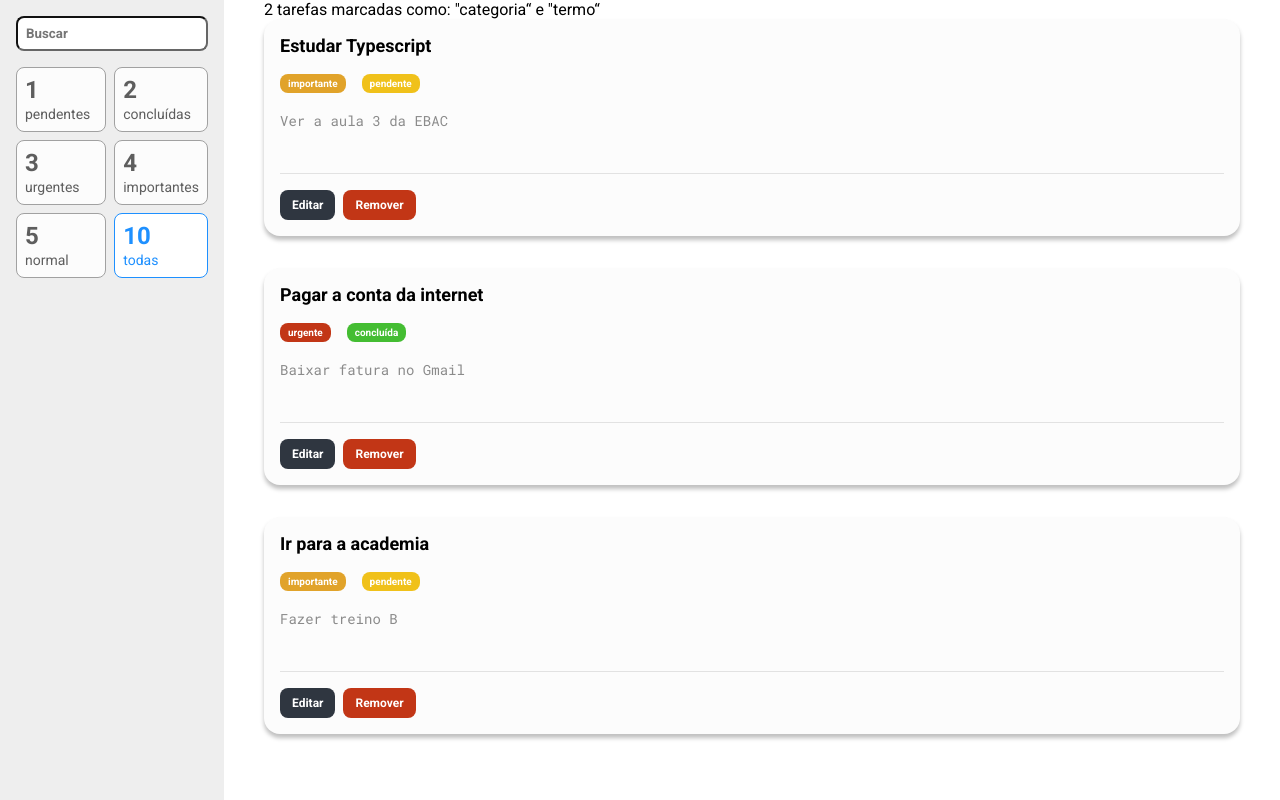
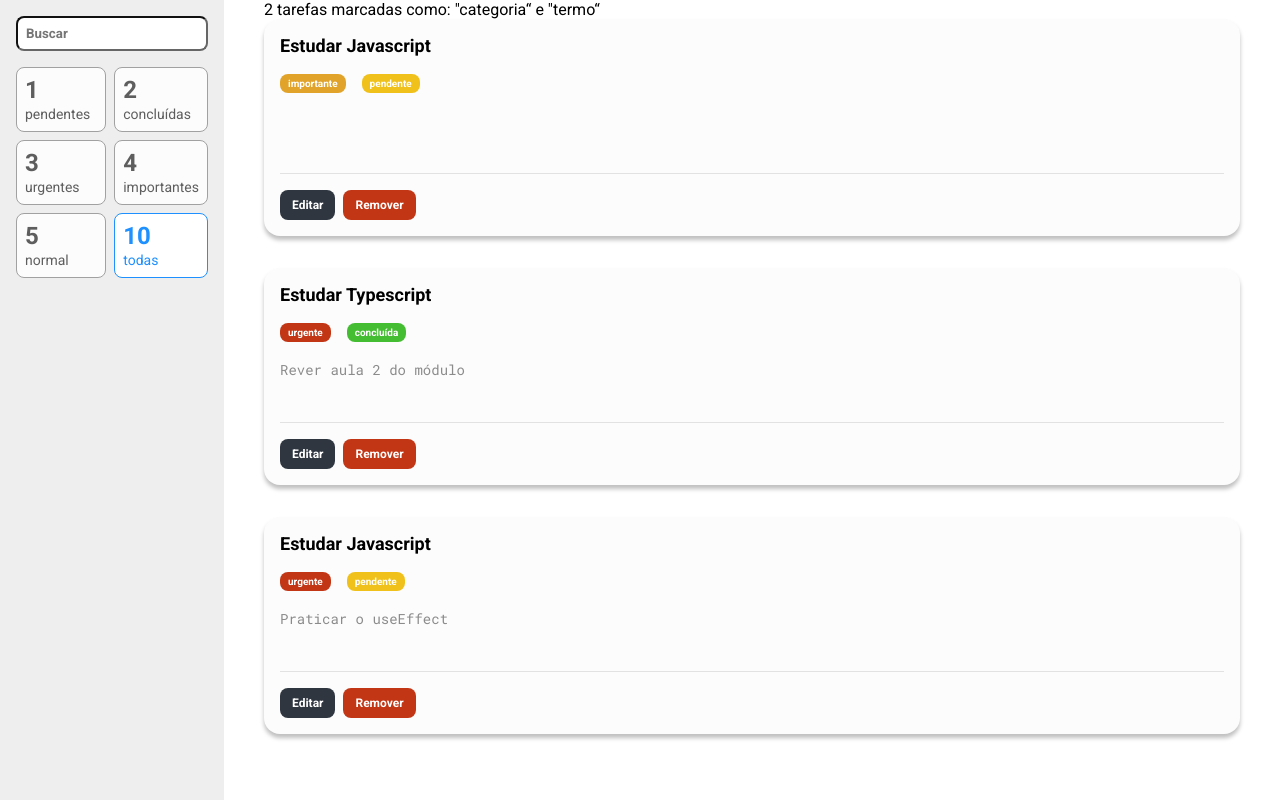
Before and after one commit to pedroeso/lista-de-contatos, a React (Create React App) app: page / in a window 1280 px wide. Built offline with nearby package versions, Linux system fonts and the light colour scheme.

Commit message:
configurando o redux!

```diff
--- a/src/containers/ListaDeTarefas/index.tsx
+++ b/src/containers/ListaDeTarefas/index.tsx
@@ -1,31 +1,17 @@
+import { useSelector } from 'react-redux'
+
 import Tarefa from '../../components/FiltroCard/Tarefa'
 import { Container } from './styles'
-import * as enums from '../../utils/enums/Tarefa'
+import { RootReducer } from '../../store'
 
-const tarefas = [
-  {
-    titulo: 'Estudar Typescript',
-    descricao: 'Ver a aula 3 da EBAC',
-    prioridade: enums.Prioridade.IMPORTANTE,
-    status: enums.Status.PENDENTE
-  },
-  {
-    titulo: 'Pagar a conta da internet',
-    descricao: 'Baixar fatura no Gmail',
-    prioridade: enums.Prioridade.URGENTE,
-    status: enums.Status.CONCLUIDA
-  },
-  {
-    titulo: 'Ir para a academia',
-    descricao: 'Fazer treino B',
-    prioridade: enums.Prioridade.IMPORTANTE,
-    status: enums.Status.PENDENTE
-  }
-]
+const ListaDeTarefas = () => {
+  const { tarefas } = useSelector((state: RootReducer) => state)
 
-const ListaDeTarefas = () => (
+  return (
     <Container>
-    <p>2 tarefas marcadas como: &quot;categoria&ldquo; e &quot;termo&ldquo;</p>
+      <p>
+        2 tarefas marcadas como: &quot;categoria&ldquo; e &quot;termo&ldquo;
+      </p>
       <ul>
         {tarefas.map((t) => (
           <li key={t.titulo}>
@@ -40,5 +26,6 @@ const ListaDeTarefas = () => (
       </ul>
     </Container>
   )
+}
 
 export default ListaDeTarefas
```
Lines whose indentation alone changed are shown as unchanged.
